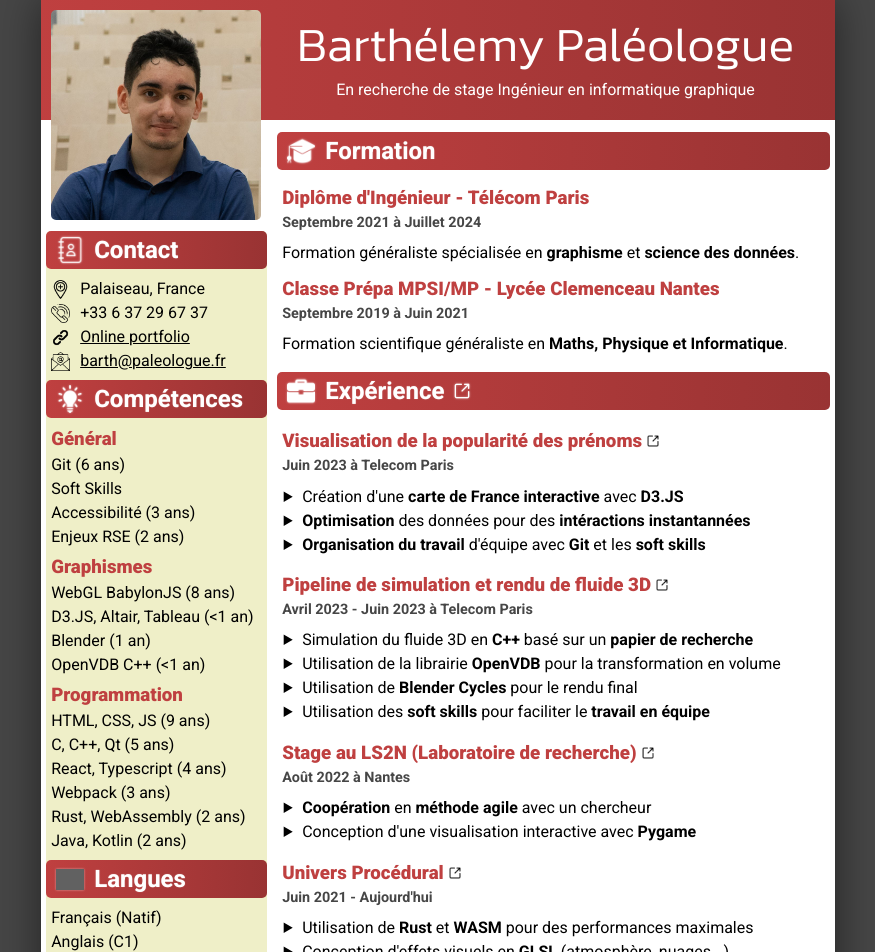
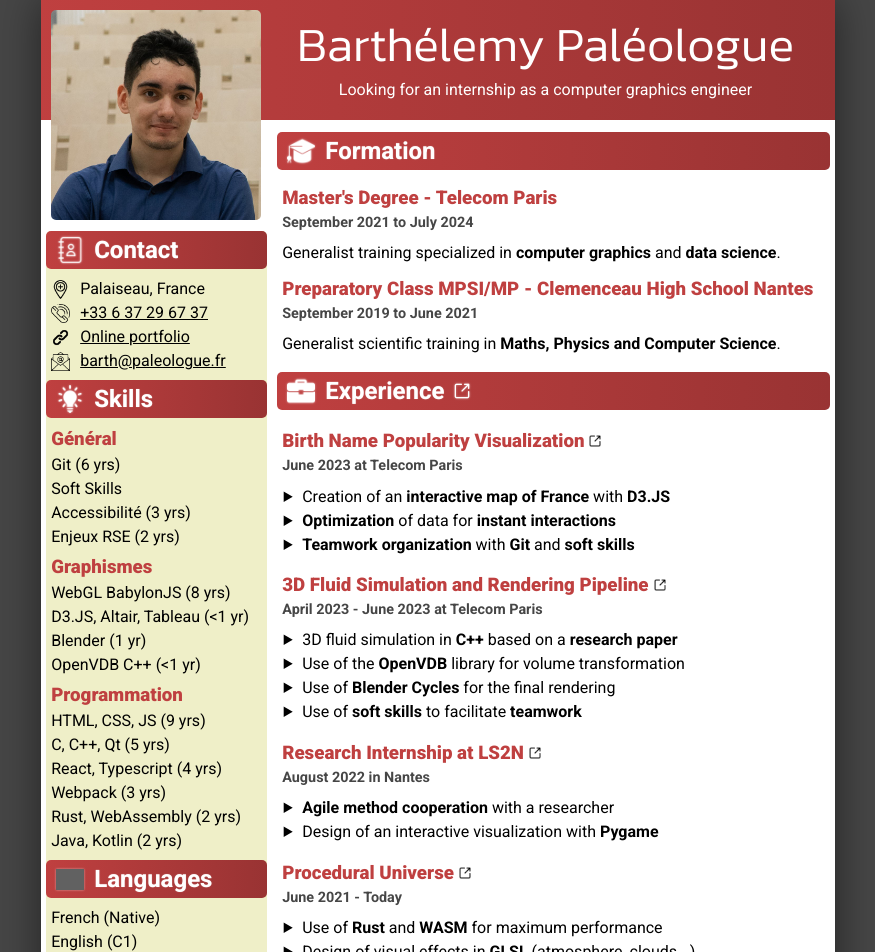
Before and after one commit to BarthPaleologue/resume, a Next.js app: page /resume/ in a window 1280 px wide. Shown: the top 952 px of the page, without its empty margins (202-1077 px from the left). Built offline with nearby package versions, Linux system fonts and the light colour scheme; grey boxes are pictures that could not be loaded.

Commit message:
added english version

```diff
--- a/src/app/experienceContainer.tsx
+++ b/src/app/experienceContainer.tsx
@@ -1,11 +1,15 @@
 import React from "react";
 import { AccessLinkIcon } from "./accessLinkIcon";
+import { Lang, currentLang } from "./internationalization";
 
 export type Experience = {
-    title: string;
+    titleFR: string;
+    titleEN: string;
     url: string;
-    when: string;
-    what: string[];
+    whenFR: string;
+    whenEN: string;
+    whatFR: string[];
+    whatEN: string[];
     enabled: boolean;
 }
 
@@ -21,10 +25,10 @@ export const ExperienceContainer = ({ experience }: ExperienceContainerProps) =>
     }
     return (
         <div className="experienceContainer" hidden={!experience.enabled}>
-            <h3><AccessLinkIcon url={experience.url} text={experience.title} /></h3>
-            <h4>{experience.when}</h4>
+            <h3><AccessLinkIcon url={experience.url} text={currentLang === Lang.FR ? experience.titleFR : experience.titleEN} /></h3>
+            <h4>{currentLang === Lang.FR ? experience.whenFR : experience.whenEN}</h4>
             <ul>
-                {experience.what.map((what: string) => (
+                {(currentLang === Lang.FR ? experience.whatFR : experience.whatEN).map((what: string) => (
                     <li key={what} dangerouslySetInnerHTML={createMarkup(what)}></li>
                 ))}
             </ul>
--- a/src/app/experiences.ts
+++ b/src/app/experiences.ts
@@ -2,151 +2,244 @@ import { Experience } from "./experienceContainer";
 
 export const experiences: Experience[] = [
     {
-        title: "Visualisation de la popularité des prénoms",
+        titleFR: "Visualisation de la popularité des prénoms",
+        titleEN: "Birth Name Popularity Visualization",
         url: "https://github.com/BarthPaleologue/BirthNameViz",
-        when: "Juin 2023 à Telecom Paris",
-        what: [
+        whenFR: "Juin 2023 à Telecom Paris",
+        whenEN: "June 2023 at Telecom Paris",
+        whatFR: [
             "Création d'une <b>carte de France interactive</b> avec <b>D3.JS</b>",
             "<b>Optimisation</b> des données pour des <b>intéractions instantannées</b>",
             "<b>Organisation du travail</b> d&apos;équipe avec <b>Git</b> et les <b>soft skills</b>"
         ],
+        whatEN: [
+            "Creation of an <b>interactive map of France</b> with <b>D3.JS</b>",
+            "<b>Optimization</b> of data for <b>instant interactions</b>",
+            "<b>Teamwork organization</b> with <b>Git</b> and <b>soft skills</b>"
+        ],
         enabled: true
     },
     {
-        title: "Pipeline de simulation et rendu de fluide 3D",
+        titleFR: "Pipeline de simulation et rendu de fluide 3D",
+        titleEN: "3D Fluid Simulation and Rendering Pipeline",
         url: "https://github.com/Konodinger/Liquid3D",
-        when: "Avril 2023 - Juin 2023 à Telecom Paris",
-        what: [
+        whenFR: "Avril 2023 - Juin 2023 à Telecom Paris",
+        whenEN: "April 2023 - June 2023 at Telecom Paris",
+        whatFR: [
             "Simulation du fluide 3D en <b>C++</b> basé sur un <b>papier de recherche</b>",
             "Utilisation de la librairie <b>OpenVDB</b> pour la transformation en volume",
             "Utilisation de <b>Blender Cycles</b> pour le rendu final",
             "Utilisation des <b>soft skills</b> pour faciliter le <b>travail en équipe</b>"
         ],
+        whatEN: [
+            "3D fluid simulation in <b>C++</b> based on a <b>research paper</b>",
+            "Use of the <b>OpenVDB</b> library for volume transformation",
+            "Use of <b>Blender Cycles</b> for the final rendering",
+            "Use of <b>soft skills</b> to facilitate <b>teamwork</b>"
+        ],
         enabled: true
     },
     {
-        title: "Application de Todo List",
+        titleFR: "Application de Todo List",
+        titleEN: "Todo List Application",
         url: "https://barth.paleologue.fr/todo",
-        when: "Mars 2023 - Avril 2023 à Telecom Paris",
-        what: [
+        whenFR: "Mars 2023 - Avril 2023 à Telecom Paris",
+        whenEN: "March 2023 - April 2023 at Telecom Paris",
+        whatFR: [
             "Conception avec <b>Typescript</b> et <b>React</b>",
             "Organisation du travail d'équipe avec <b>Git</b> et les <b>soft skills</b>"
+        ],
+        whatEN: [
+            "Design with <b>Typescript</b> and <b>React</b>",
+            "Teamwork organization with <b>Git</b> and <b>soft skills</b>"
         ],
         enabled: false
     },
     {
-        title: "Application de dessin 2D",
+        titleFR: "Application de dessin 2D",
+        titleEN: "2D Drawing Application",
         url: "https://github.com/BarthPaleologue/Paint4D",
-        when: "Octobre 2022 - Novembre 2022 à Telecom Paris",
-        what: [
+        whenFR: "Octobre 2022 - Novembre 2022 à Telecom Paris",
+        whenEN: "October 2022 - November 2022 at Telecom Paris",
+        whatFR: [
             "Conception avec Qt et C++ d'une interface intuitive",
+        ],
+        whatEN: [
+            "Design with Qt and C++ of an intuitive interface",
         ],
         enabled: false
     },
     {
-        title: "Application Android",
+        titleFR: "Application Android",
+        titleEN: "Android Application",
         url: "https://github.com/BarthPaleologue/Stonks",
-        when: "Septembre 2022 à Telecom Paris",
-        what: [
+        whenFR: "Septembre 2022 à Telecom Paris",
+        whenEN: "September 2022 at Telecom Paris",
+        whatFR: [
             "Utilisation de <b>Kotlin</b> avec <b>Android Studio</b>",
             "Conception d'une interface <b>accessible</b> et <b>intuitive</b>"
+        ],
+        whatEN: [
+            "Use of <b>Kotlin</b> with <b>Android Studio</b>",
+            "Design of an <b>accessible</b> and <b>intuitive</b> interface"
         ],
         enabled: false
     },
     {
-        title: "Stage au LS2N (Laboratoire de recherche)",
+        titleFR: "Stage au LS2N (Laboratoire de recherche)",
+        titleEN: "Research Internship at LS2N",
         url: "https://www.ls2n.fr/",
-        when: "Août 2022 à Nantes",
-        what: [
+        whenFR: "Août 2022 à Nantes",
+        whenEN: "August 2022 in Nantes",
+        whatFR: [
             "<b>Coopération</b> en <b>méthode agile</b> avec un chercheur",
             "Conception d&apos;une visualisation interactive avec <b>Pygame</b>",
             //"Création d&apos;une <b>représentation innovante</b> pour les structure de treillis"
         ],
+        whatEN: [
+            "<b>Agile method</b> <b>cooperation</b> with a researcher",
+            "Design of an interactive visualization with <b>Pygame</b>",
+            //"Creation of an <b>innovative representation</b> for truss structures"
+        ],
         enabled: true
     },
     {
-        title: "Univers Procédural",
+        titleFR: "Univers Procédural",
+        titleEN: "Procedural Universe",
         url: "https://medium.com/@barth_29567/procedural-gas-giants-f2a61bc6bd97",
-        when: "Juin 2021 - Aujourd'hui",
-        what: [
+        whenFR: "Juin 2021 - Aujourd'hui",
+        whenEN: "June 2021 - Today",
+        whatFR: [
             "Utilisation de <b>Rust</b> et <b>WASM</b> pour des performances maximales",
             "Conception d'effets visuels en <b>GLSL</b> (atmosphère, nuages...)",
             "Modélisation d'objets sur <b>Blender</b>",
             //"Organisation d'un projet très vaste sur le schéma <b>MVC</b>"
         ],
-        enabled: true
-    },
-    {
-        title: "Application de résolution de labyrinthe JAVA",
-        url: "https://github.com/BarthPaleologue/maze-solver-generator",
-        when: "Octobre 2021 - Mars 2022 à Telecom Paris",
-        what: [
-            "GUI intuitive et polyvalente avec <b>Swing</b>",
-            "Génération de labyrinthe basée sur <b>l&apos;algorithme de Prim</b>"
+        whatEN: [
+            "Use of <b>Rust</b> and <b>WASM</b> for maximum performance",
+            "Design of visual effects in <b>GLSL</b> (atmosphere, clouds...)",
+            "Modeling of objects on <b>Blender</b>",
+            //"Organization of a very large project on the <b>MVC</b> scheme"
         ],
         enabled: true
     },
     {
-        title: "Site Web pour le forum de Télécom Paris",
+        titleFR: "Application de résolution de labyrinthe JAVA",
+        titleEN: "Java Maze Solver Application",
+        url: "https://github.com/BarthPaleologue/maze-solver-generator",
+        whenFR: "Octobre 2021 - Mars 2022 à Telecom Paris",
+        whenEN: "October 2021 - March 2022 at Telecom Paris",
+        whatFR: [
+            "GUI intuitive et polyvalente avec <b>Swing</b>",
+            "Génération de labyrinthe basée sur <b>l&apos;algorithme de Prim</b>"
+        ],
+        whatEN: [
+            "Intuitive and versatile GUI with <b>Swing</b>",
+            "Maze generation based on <b>Prim&apos;s algorithm</b>"
+        ],
+        enabled: true
+    },
+    {
+        titleFR: "Site Web pour le forum de Télécom Paris",
+        titleEN: "Telecom Paris Forum Website",
         url: "https://forum.telecom-paris.fr/",
-        when: "Septembre 2021 - Février 2023 à Telecom Paris",
-        what: [
+        whenFR: "Septembre 2021 - Février 2023 à Telecom Paris",
+        whenEN: "September 2021 - February 2023 at Telecom Paris",
+        whatFR: [
             "Maintenance d'un Frontend responsive moderne",
             "Création d'un Backend Java Tomcat",
             "Amélioration du Backend Django",
             "Génération dynamique de PDF"
         ],
-        enabled: false
-    },
-    {
-        title: "Simulation d'interférences ondulatoires",
-        url: "https://www.ls2n.fr/",
-        when: "Juillet 2021",
-        what: [
-            "Parallélisation grâce à un shader <b>GLSL</b>"
+        whatEN: [
+            "Maintenance of a modern responsive Frontend",
+            "Creation of a Java Tomcat Backend",
+            "Improvement of the Django Backend",
+            "Dynamic PDF generation"
         ],
         enabled: false
     },
     {
-        title: "Interface de rangement de films pour Windows",
-        url: "https://github.com/BarthPaleologue/moviecenter",
-        when: "Février 2021",
-        what: [
-            "Développement avec Electron",
-            "Récupération des affiches par Web Scraping",
+        titleFR: "Simulation d'interférences ondulatoires",
+        titleEN: "Wave Interference Simulation",
+        url: "https://www.ls2n.fr/",
+        whenFR: "Juillet 2021",
+        whenEN: "July 2021",
+        whatFR: [
+            "Parallélisation grâce à un shader <b>GLSL</b>"
+        ],
+        whatEN: [
+            "Parallelization thanks to a <b>GLSL</b> shader"
         ],
         enabled: false
     },
     {
-        title: "Détection des fausses informations par IA",
+        titleFR: "Interface de rangement de films pour Windows",
+        titleEN: "Movie Center",
+        url: "https://github.com/BarthPaleologue/moviecenter",
+        whenFR: "Février 2021",
+        whenEN: "February 2021",
+        whatFR: [
+            "Développement avec Electron",
+            "Récupération des affiches par Web Scraping",
+        ],
+        whatEN: [
+            "Development with Electron",
+            "Recovery of posters by Web Scraping",
+        ],
+        enabled: false
+    },
+    {
+        titleFR: "Détection des fausses informations par IA",
+        titleEN: "Fake News Detection with AI",
         url: "https://github.com/BarthPaleologue/FAKENEWS",
-        when: "Septembre 2020 - Juin 2021 au Lycée Clemenceau (Nantes)",
-        what: [
+        whenFR: "Septembre 2020 - Juin 2021 au Lycée Clemenceau (Nantes)",
+        whenEN: "September 2020 - June 2021 at Clemenceau High School (Nantes)",
+        whatFR: [
             "Utilisation de Pandas, Numpy pour traiter les données",
             "Conception d'un réseau de neurones convolutif avec Keras",
             "Utilisation des grandes techniques de NLP"
         ],
+        whatEN: [
+            "Use of Pandas, Numpy to process data",
+            "Design of a convolutional neural network with Keras",
+            "Use of major NLP techniques"
+        ],
         enabled: false
     },
     {
-        title: "Génération d'image avec réseau de neurones GAN",
+        titleFR: "Génération d'image avec réseau de neurones GAN",
+        titleEN: "Image Generation with GAN",
         url: "https://github.com/BarthPaleologue/EdelGAN",
-        when: "Octobre 2019 - Juillet 2020",
-        what: [
+        whenFR: "Octobre 2019 - Juillet 2020",
+        whenEN: "October 2019 - July 2020",
+        whatFR: [
             "Manipulation d&apos;images avec Pillow",
             "Processing des données avec numpy",
             "Création du réseau avec Keras",
             "Utilisation de Jupyter Notebook"
         ],
+        whatEN: [
+            "Image manipulation with Pillow",
+            "Data processing with numpy",
+            "Creation of the network with Keras",
+            "Use of Jupyter Notebook"
+        ],
         enabled: false
     },
     {
-        title: "Réseau de neurones convolutifs pour MNIST",
+        titleFR: "Réseau de neurones convolutifs pour MNIST",
+        titleEN: "Convolutional Neural Network for MNIST",
         url: "https://github.com/BarthPaleologue/MNIST",
-        when: "Janvier 2019",
-        what: [
+        whenFR: "Janvier 2019",
+        whenEN: "January 2019",
+        whatFR: [
             "Conception d'un réseau avec Keras",
             "Création d'une interface web avec TensorflowJS"
+        ],
+        whatEN: [
+            "Design of a network with Keras",
+            "Creation of a web interface with TensorflowJS"
         ],
         enabled: false
     }
--- a/src/app/formationContainer.tsx
+++ b/src/app/formationContainer.tsx
@@ -1,9 +1,13 @@
 import React from "react";
+import { Lang, currentLang } from "./internationalization";
 
 export type Formation = {
-    title: string;
-    when: string;
-    what: string;
+    titleFR: string;
+    titleEN: string;
+    whenFR: string;
+    whenEN: string;
+    whatFR: string;
+    whatEN: string;
 }
 
 export interface FormationContainerProps {
@@ -13,13 +17,13 @@ export interface FormationContainerProps {
 export const FormationContainer = ({ formation }: FormationContainerProps) => {
     function createMarkup() {
         return {
-            __html: formation.what
+            __html: currentLang === Lang.FR ? formation.whatFR : formation.whatEN
         }
     }
     return (
         <div className="formationContainer" >
-            <h3>{formation.title}</h3>
-            <h4>{formation.when}</h4>
+            <h3>{currentLang === Lang.FR ? formation.titleFR : formation.titleEN}</h3>
+            <h4>{currentLang === Lang.FR ? formation.whenFR : formation.whenEN}</h4>
             <p dangerouslySetInnerHTML={createMarkup()}></p>
         </div>
     );
--- a/src/app/formations.ts
+++ b/src/app/formations.ts
@@ -2,13 +2,19 @@ import { Formation } from "./formationContainer";
 
 export const formations: Formation[] = [
     {
-        title: "Diplôme d'Ingénieur - Télécom Paris",
-        when: "Septembre 2021 à Juillet 2024",
-        what: "Formation généraliste spécialisée en <b>graphisme</b> et <b>science des données</b>."
+        titleFR: "Diplôme d'Ingénieur - Télécom Paris",
+        titleEN: "Master's Degree - Telecom Paris",
+        whenFR: "Septembre 2021 à Juillet 2024",
+        whenEN: "September 2021 to July 2024",
+        whatFR: "Formation généraliste spécialisée en <b>graphisme</b> et <b>science des données</b>.",
+        whatEN: "Generalist training specialized in <b>computer graphics</b> and <b>data science</b>."
     },
     {
-        title: "Classe Prépa MPSI/MP - Lycée Clemenceau Nantes",
-        when: "Septembre 2019 à Juin 2021",
-        what: "Formation scientifique généraliste en <b>Maths, Physique et Informatique</b>."
+        titleFR: "Classe Prépa MPSI/MP - Lycée Clemenceau Nantes",
+        titleEN: "Preparatory Class MPSI/MP - Clemenceau High School Nantes",
+        whenFR: "Septembre 2019 à Juin 2021",
+        whenEN: "September 2019 to June 2021",
+        whatFR: "Formation scientifique généraliste en <b>Maths, Physique et Informatique</b>.",
+        whatEN: "Generalist scientific training in <b>Maths, Physics and Computer Science</b>."
     }
 ]
--- a/src/app/header.tsx
+++ b/src/app/header.tsx
@@ -2,6 +2,7 @@ import React from 'react';
 import Image from 'next/image';
 
 import profilePicture from '../../public/static/profile.jpeg';
+import { Lang, currentLang } from './internationalization';
 
 export const Header = () => {
   return (
@@ -11,7 +12,9 @@ export const Header = () => {
       </div>
       <div className="namePanel">
         <h1>Barthélemy Paléologue</h1>
-          <p>En recherche de stage Ingénieur en informatique graphique</p>
+        <p>{currentLang === Lang.FR ?
+          "En recherche de stage Ingénieur en informatique graphique" :
+          "Looking for an internship as a computer graphics engineer"}</p>
       </div>
     </header>
   )
--- /dev/null
+++ b/src/app/internationalization.ts
@@ -0,0 +1,15 @@
+export enum Lang {
+    FR = 'fr',
+    EN = 'en'
+}
+
+export let currentLang = Lang.EN;
+
+export function YoE(y: number): string {
+    switch(currentLang) {
+        case Lang.FR:
+            return y === 1 ? "1 an" : `${y} ans`;
+        case Lang.EN:
+            return y === 1 ? "1 yr" : `${y} yrs`;
+    }
+}
--- a/src/app/page.tsx
+++ b/src/app/page.tsx
@@ -3,6 +3,7 @@ import { Experience, ExperienceContainer } from './experienceContainer';
 import { experiences } from './experiences';
 import { FormationContainer } from './formationContainer';
 import { formations } from './formations';
+import { Lang, YoE, currentLang } from './internationalization';
 import { Header } from './header';
 import './styles/App.scss';
 
@@ -14,11 +15,11 @@ export default function Home() {
         <div className="leftPanel">
           <section className="formation">
             <h2><span className="icon formation-icon inverted"></span>Formation</h2>
-            {formations.map((formation) => (<FormationContainer key={formation.title} formation={formation} />))}
+            {formations.map((formation) => (<FormationContainer key={formation.titleFR} formation={formation} />))}
           </section>
           <section>
-            <h2><span className="icon experience-icon inverted"></span><AccessLinkIcon text="Expérience" inverted url='https://barth.paleologue.fr' title="Online Portfolio" /></h2>
-            {experiences.map((experience: Experience) => (<ExperienceContainer key={experience.title} experience={experience} />))}
+            <h2><span className="icon experience-icon inverted"></span><AccessLinkIcon text={currentLang === Lang.FR ? "Expérience" : "Experience"} inverted url='https://barth.paleologue.fr' title="Online Portfolio" /></h2>
+            {experiences.map((experience: Experience) => (<ExperienceContainer key={experience.titleFR} experience={experience} />))}
           </section>
         </div>
         <div className="rightPanel">
@@ -26,68 +27,69 @@ export default function Home() {
             <h2><span className="icon contact-icon inverted"></span>Contact</h2>
             <div>
               <p><span className="icon location-icon"></span>Palaiseau, France</p>
-              <p><span className="icon phone-icon"></span>+33 6 37 29 67 37</p>
-              <p><span className="icon portfolio-icon"></span><a href="https://barth.paleologue.fr" target="_blank">Online portfolio</a></p>
+              <p><span className="icon phone-icon"></span><a href="tel:+33637296737">+33 6 37 29 67 37</a></p>
+              <p><span className="icon portfolio-icon"></span><a href="https://barth.paleologue.fr" target="_blank">{currentLang === Lang.FR ? "Portfolio en ligne" : "Online portfolio"}</a></p>
               <p><span className="icon email-icon"></span><a href="mailto:barth@paleologue.fr">barth@paleologue.fr</a></p>
             </div>
           </section>
           <section>
-            <h2><span className="icon skill-icon inverted"></span>Compétences</h2>
+            <h2><span className="icon skill-icon inverted"></span>{currentLang === Lang.FR ? "Compétences" : "Skills"}</h2>
             <div>
               <h3>Général</h3>
-              <p>Git (6 ans)</p>
+              <p>Git ({YoE(6)})</p>
               <p>Soft Skills</p>
-              <p>Accessibilité (3 ans)</p>
-              <p>Enjeux RSE (2 ans)</p>
+              <p>Accessibilité ({YoE(3)})</p>
+              <p>Enjeux RSE ({YoE(2)})</p>
             </div>
             <div>
               <h3>Graphismes</h3>
-              <p>WebGL BabylonJS (8 ans)</p>
-              <p>D3.JS, Altair, Tableau (&lt;1 an)</p>
-              <p>Blender (1 an)</p>
-              <p>OpenVDB C++ (&lt;1 an)</p>
+              <p>WebGL BabylonJS ({YoE(8)})</p>
+              <p>D3.JS, Altair, Tableau (&lt;{YoE(1)})</p>
+              <p>Blender ({YoE(1)})</p>
+              <p>OpenVDB C++ (&lt;{YoE(1)})</p>
             </div>
             <div>
               <h3>Programmation</h3>
-              <p>HTML, CSS, JS (9 ans)</p>
-              <p>C, C++, Qt (5 ans)</p>
-              <p>React, Typescript (4 ans)</p>
-              <p>Webpack (3 ans)</p>
-              <p>Rust, WebAssembly (2 ans)</p>
-              <p>Java, Kotlin (2 ans)</p>
-              <p hidden>Django, NextJS (1 an)</p>
+              <p>HTML, CSS, JS ({YoE(9)})</p>
+              <p>C, C++, Qt ({YoE(5)})</p>
+              <p>React, Typescript ({YoE(4)})</p>
+              <p>Webpack ({YoE(3)})</p>
+              <p>Rust, WebAssembly ({YoE(2)})</p>
+              <p>Java, Kotlin ({YoE(2)})</p>
+              <p hidden>Django, NextJS ({YoE(1)})</p>
             </div>
             <div hidden>
               <h3>Machine Learning</h3>
-              <p>Numpy / Sklearn / Keras / Pandas (3 ans)</p>
+              <p>Numpy / Sklearn / Keras / Pandas ({YoE(3)})</p>
             </div>
             <div hidden>
               <h3>Desktop</h3>
-              <p>C / C++ (7 ans)</p>
-              <p>Rust (2 ans)</p>
-              <p>Java / Java Swing (1 an)</p>
-              <p>Electron (1 an)</p>
+              <p>C / C++ ({YoE(7)})</p>
+              <p>Rust ({YoE(2)})</p>
+              <p>Java / Java Swing ({YoE(1)})</p>
+              <p>Electron ({YoE(1)})</p>
             </div>
             <div hidden>
               <h3>Mobile</h3>
-              <p>Android Kotlin (1 an)</p>
+              <p>Android Kotlin ({YoE(1)})</p>
+              <p>Flutter ({YoE(1)})</p>
             </div>
           </section>
           <section>
-            <h2><span className="icon language-icon inverted"></span>Langues</h2>
+            <h2><span className="icon language-icon inverted"></span>{currentLang === Lang.FR ? "Langues" : "Languages"}</h2>
             <div>
-              <p>Français (Natif)</p>
-              <p>Anglais (C1)</p>
-              <p>Japonais (B1)</p>
-              <p hidden>Espagnol (A2)</p>
+              <p>{currentLang === Lang.FR ? "Français (Natif)" : "French (Native)"}</p>
+              <p>{currentLang === Lang.FR ? "Anglais" : "English"} (C1)</p>
+              <p>{currentLang === Lang.FR ? "Japonais" : "Japanese"} (B1)</p>
+              <p hidden>{currentLang === Lang.FR ? "Espagnol" : "Spanish"} (A2)</p>
             </div>
           </section>
           <section>
-            <h2><span className="icon hobby-icon inverted"></span>Loisirs</h2>
+            <h2><span className="icon hobby-icon inverted"></span>{currentLang === Lang.FR ? "Loisirs" : "Hobbies"}</h2>
             <div>
-              <p>Piano (5 ans)</p>
-              <p>Flûte à bec (10 ans)</p>
-              <p>Course à pied</p>
+              <p>Piano ({YoE(5)})</p>
+              <p>{currentLang === Lang.FR ? "Flûte à bec" : "Recorder"} ({YoE(10)})</p>
+              <p>{currentLang === Lang.FR ? "Course à pied" : "Jogging"}</p>
             </div>
           </section>
         </div>
```
Lines whose indentation alone changed are shown as unchanged.
